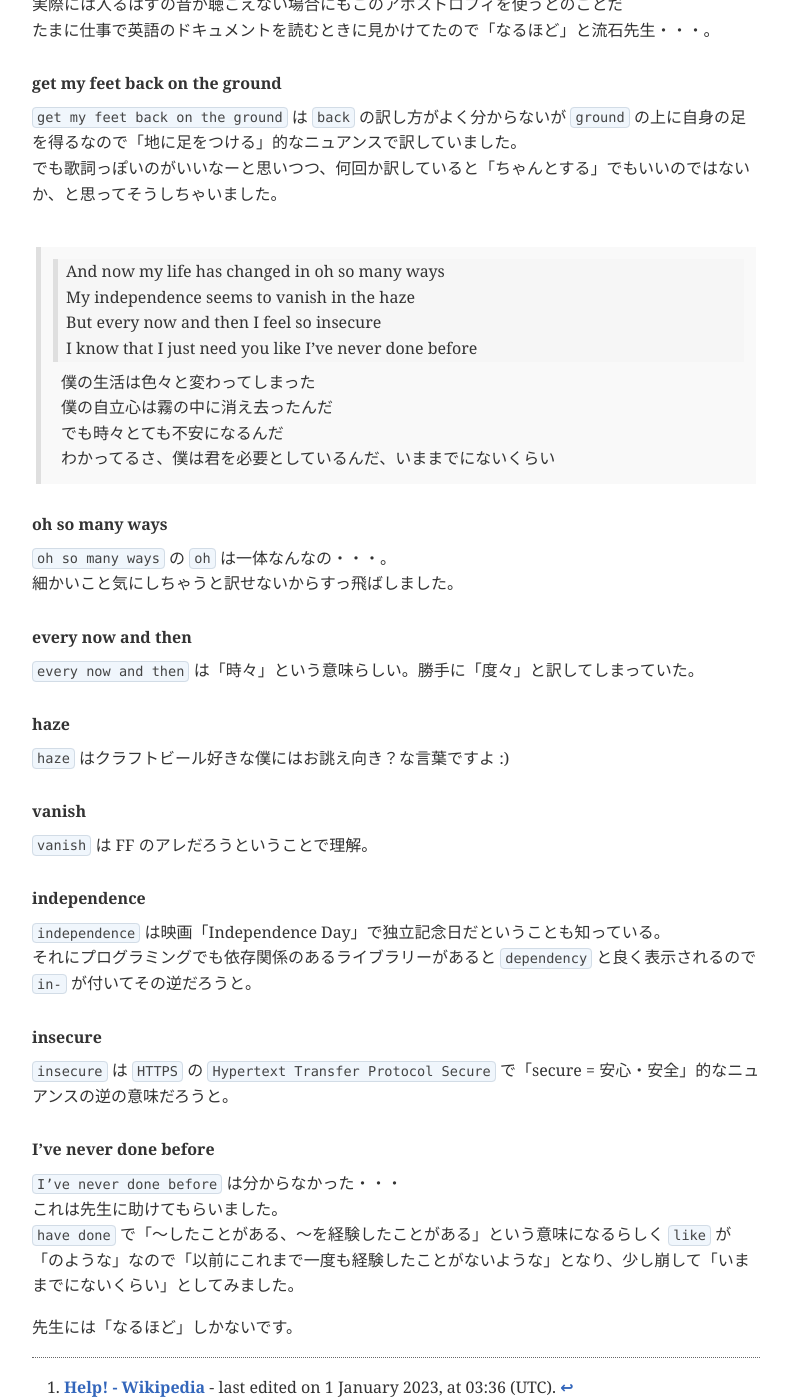
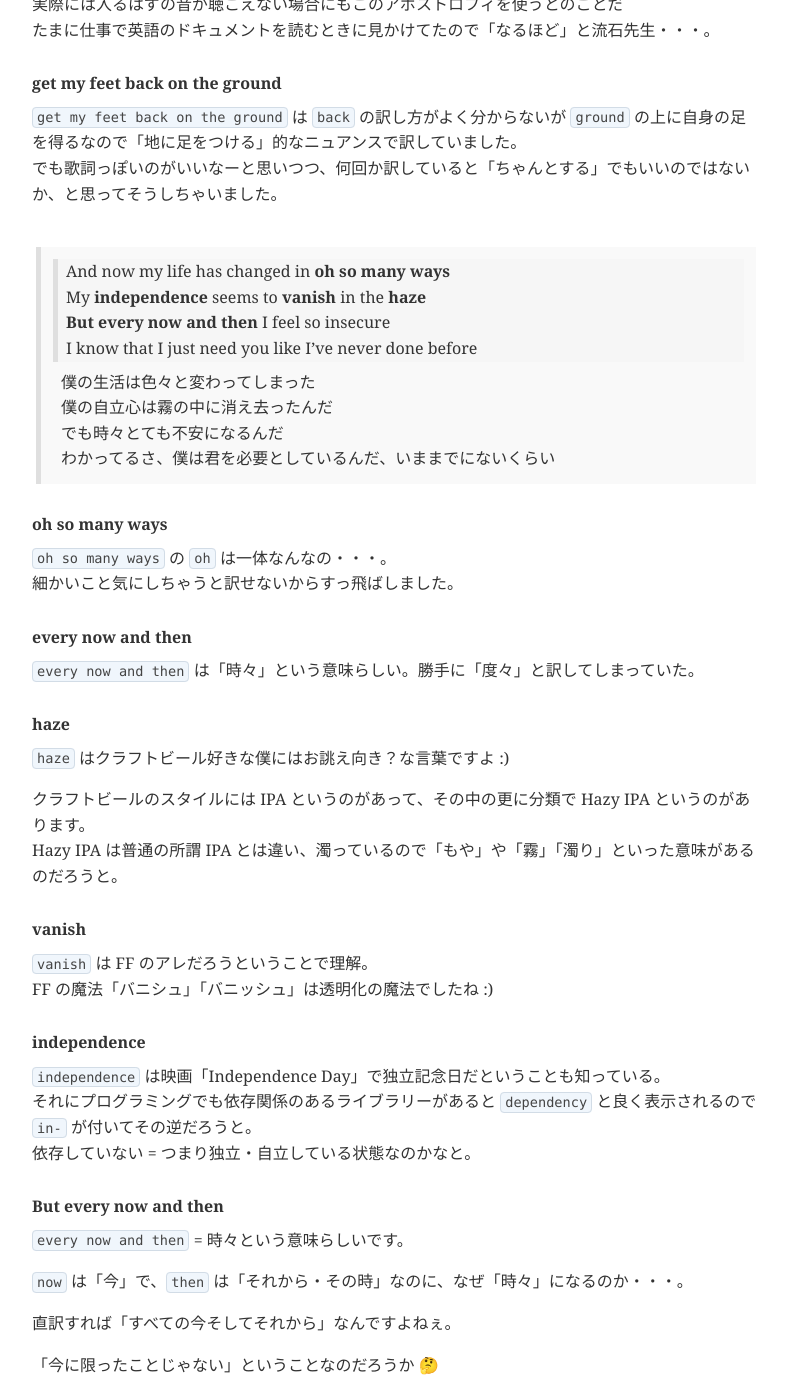
Before and after one commit to tetsuwo/en-study, a Jekyll site: the page built from _posts/2022-12-30-help-the-beatles.md, in a window 1280 px wide and 1400 px high, scrolled down 5274 px. Shown: the whole window, without its empty margins (118-906 px from the left). Built offline with Jekyll 4.4.1, drawn with Linux system fonts in a browser that asks for light colours; some of the changed text lies outside the part shown.

Commit message:
Update 2022-12-30-help-the-beatles.md

```diff
--- a/_posts/2022-12-30-help-the-beatles.md
+++ b/_posts/2022-12-30-help-the-beatles.md
@@ -94,8 +94,8 @@
 恥ずかしいですが、自分なりに訳していきますよ 😎
 
 > (Help!) I need somebody
-> Help! Not just anybody
-> Help! You know I need someone
+> (Help!) Not just anybody
+> (Help!) You know I need someone
 > Help!
 
 (Help!) 誰かが必要なんだ
@@ -140,8 +140,8 @@
 ### 解説
 
 >> (Help!) I need somebody
->> Help! Not just anybody
->> Help! You know I need someone
+>> (Help!) Not just anybody
+>> (Help!) You know I need someone
 >> Help!
 >
 > (Help!) 誰かが必要なんだ
@@ -150,10 +150,9 @@
 > Help!
 
 #### some と any
-{:.no_toc}
 
-先生が、ここの `Some` と `Any` の使い分けが勉強になりますよ、と言ってくれました。
-個人的にはここの節だけみるならば `Some` は肯定で使われ、 `Any` は否定で使われるように見えました。
+先生が「ここの `some` と `any` の使い分けが勉強になりますよ」と言ってくれました。
+個人的にはここの節だけみるならば `some` は肯定で使われ、 `any` は否定で使われるように見えました。
 例外があったら申し訳ないです 🙏
 しかし、そんなの咄嗟の会話で判断つくのだろうか 🤔 慣れなの？
 
@@ -169,19 +168,16 @@
 > 見つけたんだ、考え方が変わったんだ、そしてドアを開けたんだ
 
 #### anybody
-{:.no_toc}
 
 `anybody` 出ましたね。
 `never` で強い否定が入っているので「`somebody` = 誰の」ではなく `anybody` なのでしょうか 🤔
 強く言えないですが「訳せ」はするので素通りしやす。
 
 #### these days are gone
-{:.no_toc}
 
 `these days are gone` は「これらの日々はどっか行っちゃった」的なニュアンスかと思います。
 
 #### I've changed my mind
-{:.no_toc}
 
 最初は「心に変化があったんだ」と訳していましたが「考え方が変わったんだ」の方がしっくりきたので変えました。
 
@@ -209,15 +205,14 @@
 たまに仕事で英語のドキュメントを読むときに見かけてたので「なるほど」と流石先生・・・。
 
 #### get my feet back on the ground
-{:.no_toc}
 
 `get my feet back on the ground` は `back` の訳し方がよく分からないが `ground` の上に自身の足を得るなので「地に足をつける」的なニュアンスで訳していました。
 でも歌詞っぽいのがいいなーと思いつつ、何回か訳していると「ちゃんとする」でもいいのではないか、と思ってそうしちゃいました。
 
 
->> And now my life has changed in oh so many ways
->> My independence seems to vanish in the haze
->> But every now and then I feel so insecure
+>> And now my life has changed in **oh so many ways**
+>> My **independence** seems to **vanish** in the **haze**
+>> **But every now and then** I feel so insecure
 >> I know that I just need you like I’ve never done before
 >
 > 僕の生活は色々と変わってしまった
@@ -226,39 +221,47 @@
 > わかってるさ、僕は君を必要としているんだ、いままでにないくらい
 
 #### oh so many ways
-{:.no_toc}
 
 `oh so many ways` の `oh` は一体なんなの・・・。
 細かいこと気にしちゃうと訳せないからすっ飛ばしました。
 
 #### every now and then
-{:.no_toc}
 
 `every now and then` は「時々」という意味らしい。勝手に「度々」と訳してしまっていた。
 
 #### haze
-{:.no_toc}
 
 `haze` はクラフトビール好きな僕にはお誂え向き？な言葉ですよ :)
 
+クラフトビールのスタイルには IPA というのがあって、その中の更に分類で Hazy IPA というのがあります。
+Hazy IPA は普通の所謂 IPA とは違い、濁っているので「もや」や「霧」「濁り」といった意味があるのだろうと。
+
 #### vanish
-{:.no_toc}
 
 `vanish` は FF のアレだろうということで理解。
+FF の魔法「バニシュ」「バニッシュ」は透明化の魔法でしたね :)
 
 #### independence
-{:.no_toc}
 
 `independence` は映画「Independence Day」で独立記念日だということも知っている。
 それにプログラミングでも依存関係のあるライブラリーがあると `dependency` と良く表示されるので `in-` が付いてその逆だろうと。
+依存していない = つまり独立・自立している状態なのかなと。
+
+#### But every now and then
+
+`every now and then` = 時々という意味らしいです。
+
+`now` は「今」で、`then` は「それから・その時」なのに、なぜ「時々」になるのか・・・。
+
+直訳すれば「すべての今そしてそれから」なんですよねぇ。
+
+「今に限ったことじゃない」ということなのだろうか 🤔
 
 #### insecure
-{:.no_toc}
 
 `insecure` は `HTTPS` の `Hypertext Transfer Protocol Secure` で「secure = 安心・安全」的なニュアンスの逆の意味だろうと。
 
 #### I’ve never done before
-{:.no_toc}
 
 `I’ve never done before` は分からなかった・・・
 これは先生に助けてもらいました。
```
Also changed, not shown: other parts of _posts/2022-12-30-help-the-beatles.md (+1 -1 lines).
